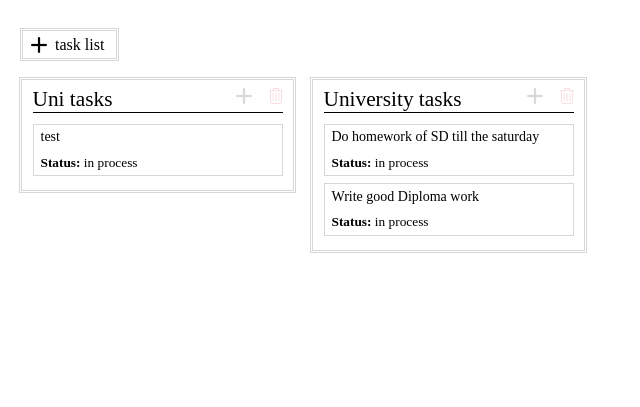
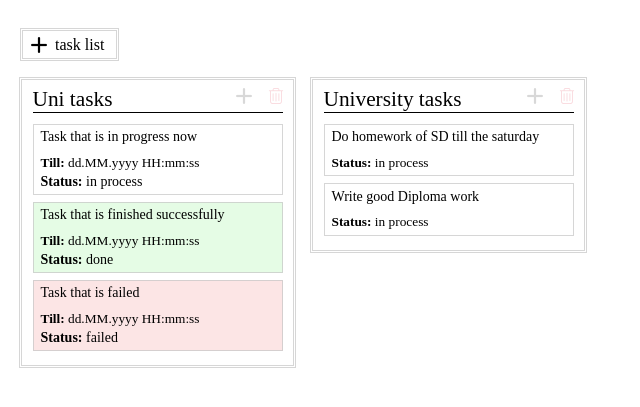
Before and after one commit to Shemplo/Study-courses, a Java web app: page /lists in a window 1280 px wide. Shown: the part 62-469 px from the top of the page, without its empty margins (0-640 px from the left). Run offline with Spring Boot 4, a stand-in JSP engine, Linux system fonts and the light colour scheme.

Commit message:
Statuses of tasks

```diff
--- a/Software design/SD - 4. Tasks Service/src/main/java/ru/shemplo/tasks/mvc/cont/RequestController.java
+++ b/Software design/SD - 4. Tasks Service/src/main/java/ru/shemplo/tasks/mvc/cont/RequestController.java
@@ -20,8 +20,12 @@
 
         List <ListOfTasks> lists = new ArrayList <> ();
         lists.add (new ListOfTasks (1, "Uni tasks",
-            Arrays.asList (new Task ("test", 0)
-        )));
+            Arrays.asList (
+                new Task ("Task that is in progress now", 0),
+                new Task ("Task that is finished successfully", 1),
+                new Task ("Task that is failed", 2)
+            )
+        ));
         mav.addObject ("listsOfTasks", lists);
         return mav;
     }
--- a/Software design/SD - 4. Tasks Service/src/main/resources/static/css/lists.css
+++ b/Software design/SD - 4. Tasks Service/src/main/resources/static/css/lists.css
@@ -176,6 +176,14 @@
     opacity: 1;
 }
 
+.task-done {
+	background-color: rgba(0,225,0,0.1);
+}
+
+.task-failed {
+    background-color: rgba(225,0,0,0.1);
+}
+
 /******************/
 
 .shadow {
--- a/Software design/SD - 4. Tasks Service/src/main/webapp/WEB-INF/jsp/lists.jsp
+++ b/Software design/SD - 4. Tasks Service/src/main/webapp/WEB-INF/jsp/lists.jsp
@@ -46,12 +46,13 @@
 	                       <c:when test="${tasks != null && not empty tasks}">
 	                           <ul>
 	                               <c:forEach var="task" items="${tasks}">
-	                                   <li>
+	                                   <c:set var="styleClass" value="${task.getStatus ().getStyle ()}" />
+	                                   <c:set var="status" value="${task.getStatus ().toString ()}" />
+
+	                                   <li class="${styleClass}">
 	                                       <span>${task.getDescription ()}</span>
-
-	                                       <c:if test="${task.isActive ()}">
-	                                           <span><b>Status:</b> in process</span>
-	                                       </c:if>
+	                                       <span><b>Till:</b> dd.MM.yyyy HH:mm:ss</span>
+	                                       <span><b>Status:</b> ${status}</span>
 	                                       <button><img src="/resources/gfx/bin.png" /></button>
 	                                   </li>
 	                               </c:forEach>
```
Also changed, not shown: Software design/SD - 4. Tasks Service/src/main/java/ru/shemplo/tasks/mvc/model/Task.java (+22 -2 lines).
